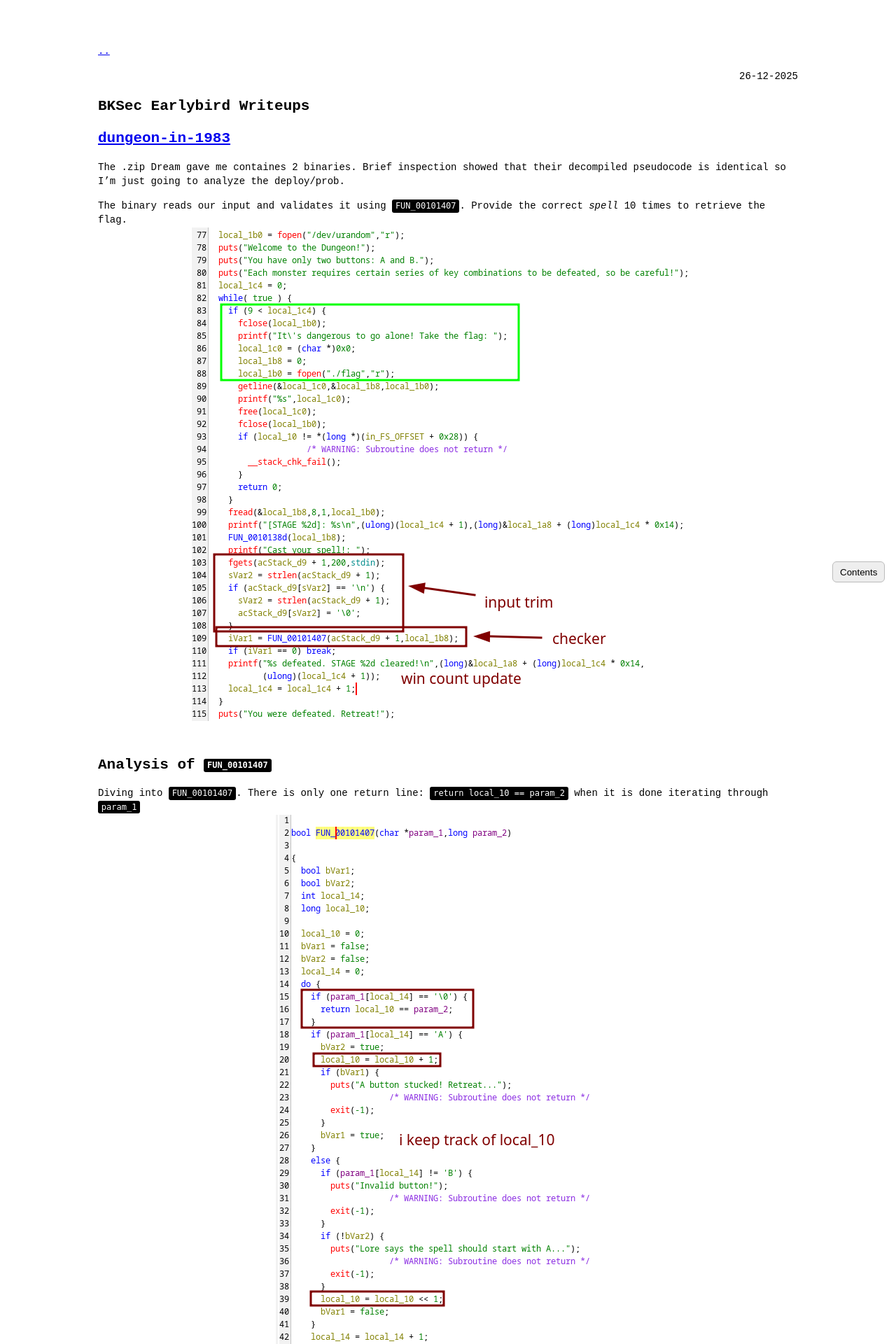
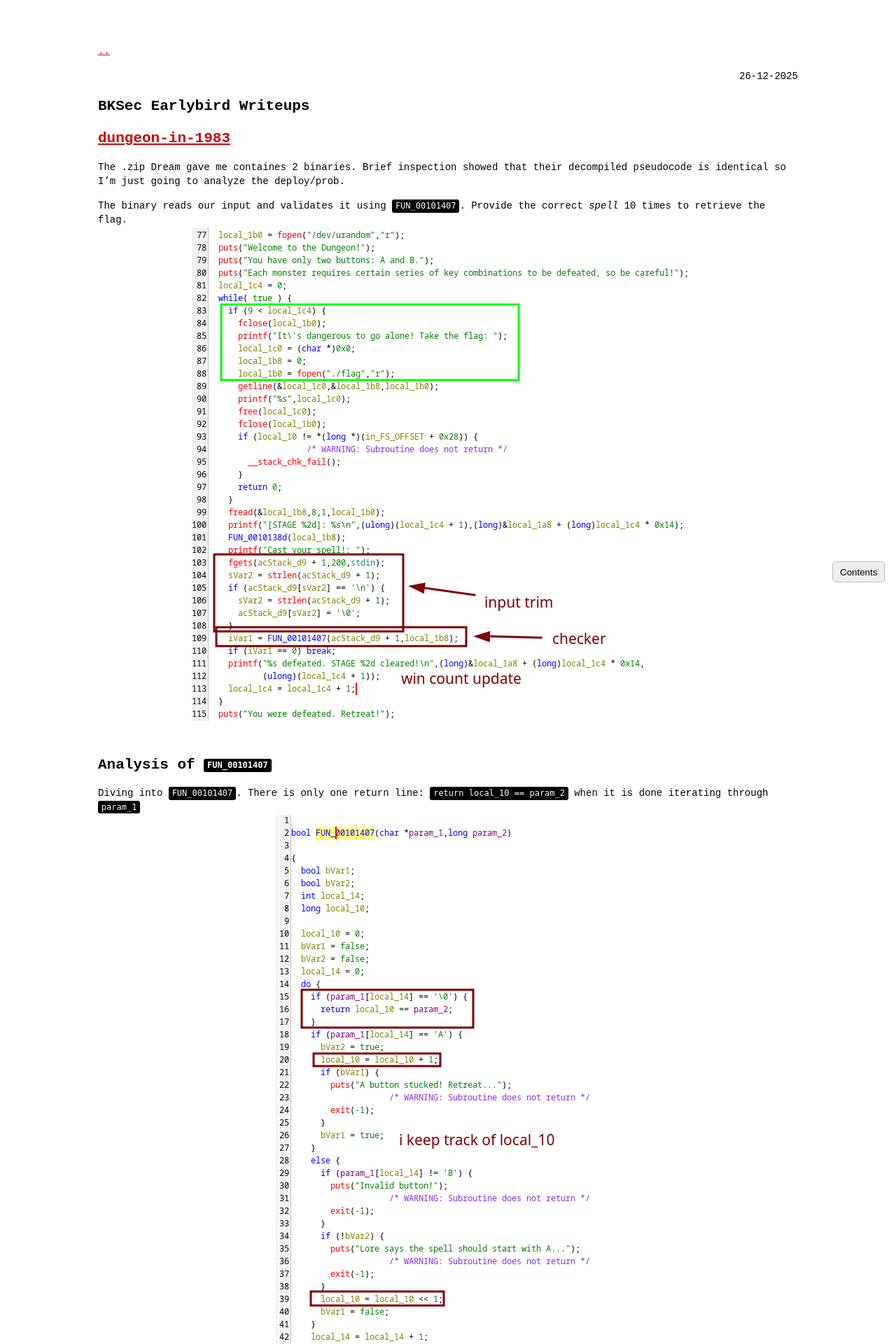
Before and after one commit to leovanbon/leovanbon.github.io, a Jekyll site: the page built from _posts/2025-12-26-BKSec-Earlybird-WU.md, in a window 1280 px wide. Shown: the top 1920 px of the page at 70% size. Built offline with Jekyll 4.4.1, drawn with Linux system fonts in a browser that asks for light colours.

Commit message:
red like roses

```diff
--- a/_sass/no-style-please.scss
+++ b/_sass/no-style-please.scss
@@ -37,7 +37,28 @@ body {
   overflow-wrap: break-word;
 }
 
+/* When using the invert-based dark mode, some elements get double-inverted
+   to keep their original appearance (images are handled in the mixin).
+   To keep link and code colors consistent (for example keep links red),
+   cancel the parent's invert by inverting these elements again in dark mode. */
+body[a="dark"] a,
+body[a="dark"] a:link,
+body[a="dark"] a:visited,
+body[a="dark"] code,
+body[a="dark"] pre,
+body[a="dark"] .post-toc {
+  filter: invert(1);
+}
+
 .post-meta { text-align: right; }
+
+/* Link colors: use red across the site, with hover/active darker variant */
+a, a:link, a:visited {
+  color: #c00;
+}
+a:hover, a:active {
+  color: #900;
+}
 
 h2, h3, h4, h5, h6 { margin-top: 3rem; }
 
```
